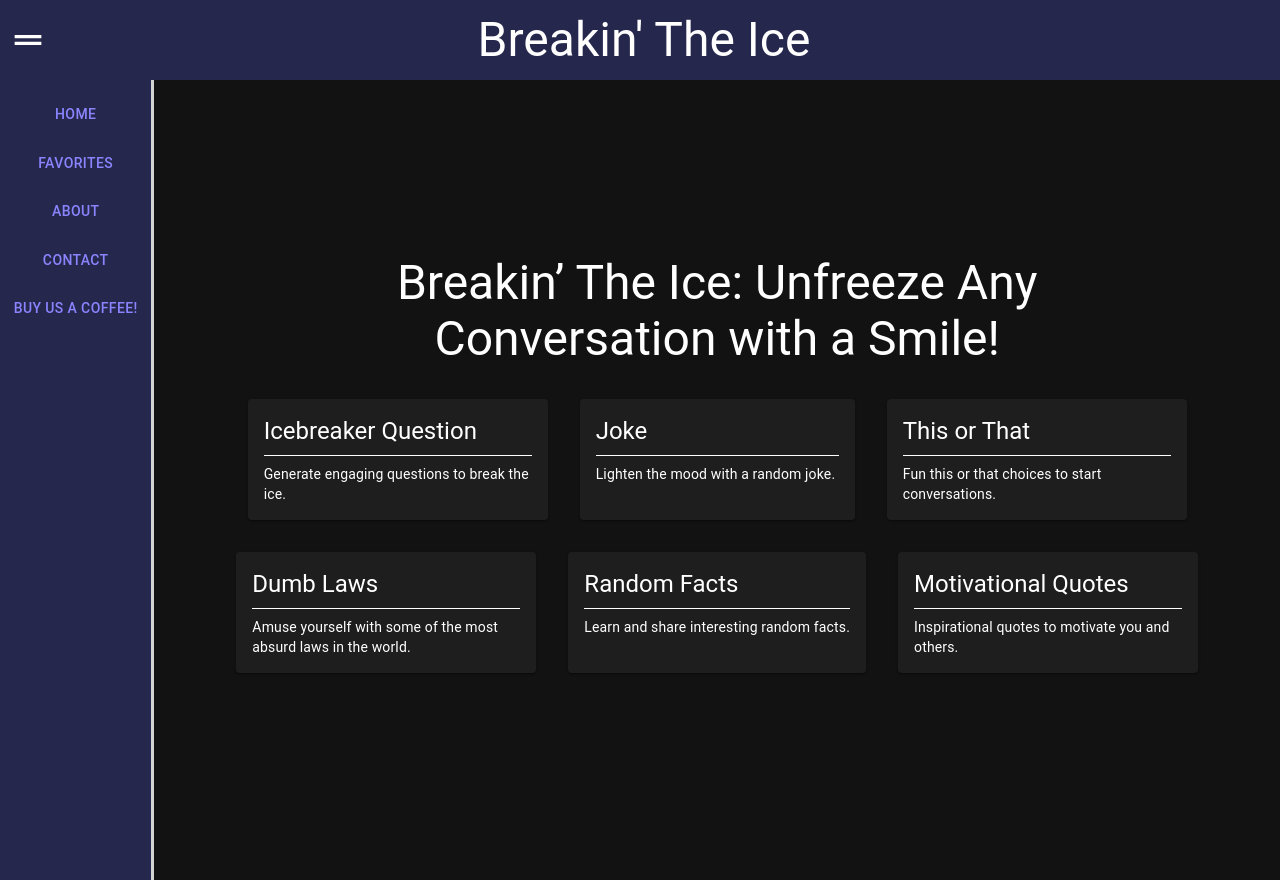
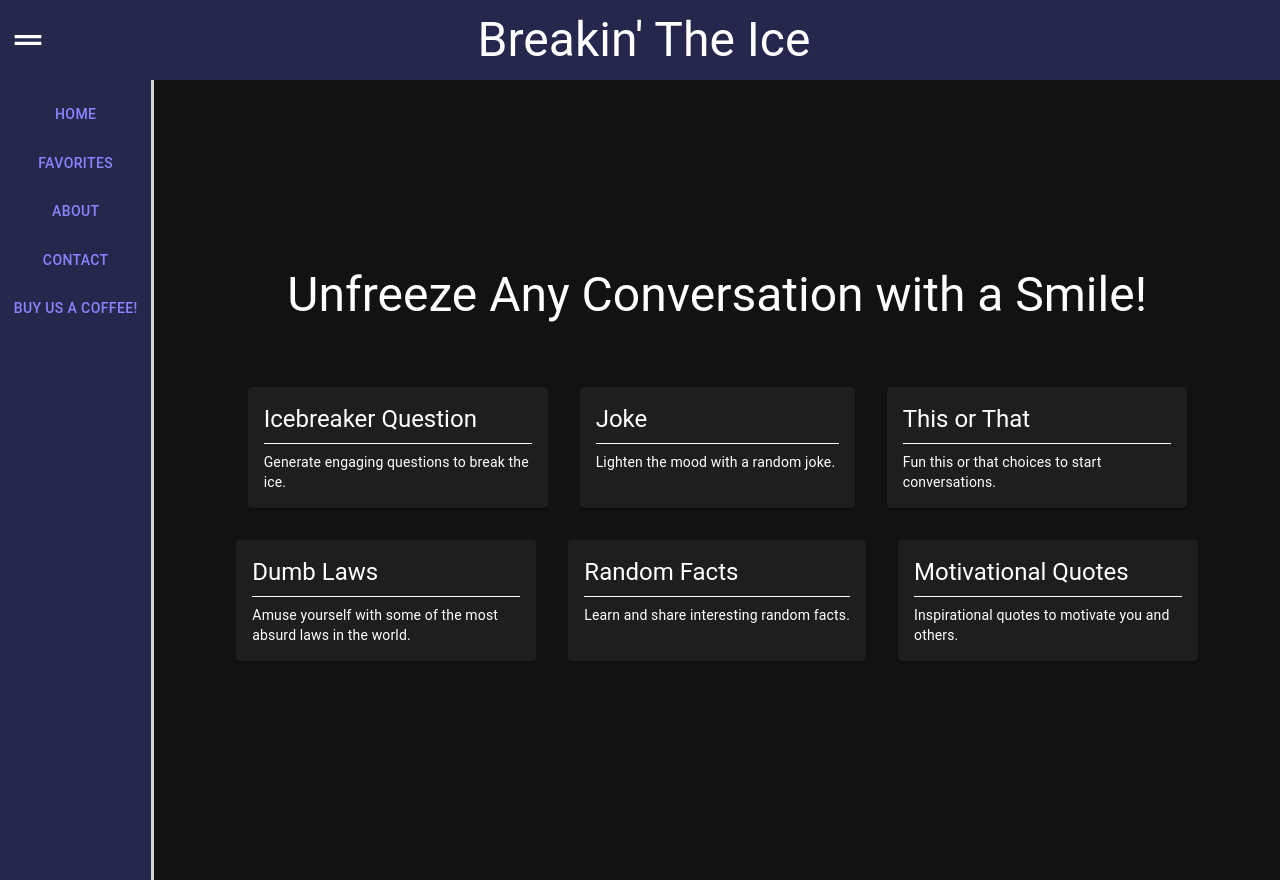
Before and after one commit to valyastriz/Breakin-The-Ice, a React (Create React App) app in the folder client/: page / in a window 1280 px wide. Built offline with nearby package versions, Linux system fonts and the light colour scheme.

Commit message:
update homepage slogan to remove the redundant title and add a bottom margin

```diff
--- a/client/src/pages/Home.jsx
+++ b/client/src/pages/Home.jsx
@@ -11,7 +11,7 @@ const Home = () => {
 
   return (
     <Box sx={{ display: 'flex', flexGrow: 1, flexDirection: 'column', alignItems: 'center', justifyContent: 'center', height: '100vh', width: '100%' }}>
-        <Typography variant='h3' sx={{ textAlign: 'center', width: '80%' }}>Breakin’ The Ice: Unfreeze Any Conversation with a Smile!</Typography>
+        <Typography variant='h3' sx={{ textAlign: 'center', width: '80%', marginBottom: 4}}>Unfreeze Any Conversation with a Smile!</Typography>
         <IceBreakerOptions onSelect={handleSelect} />
     </Box>
   );
```
Also changed, not shown: 1 other file (tests, documents, lock files or other folders).
